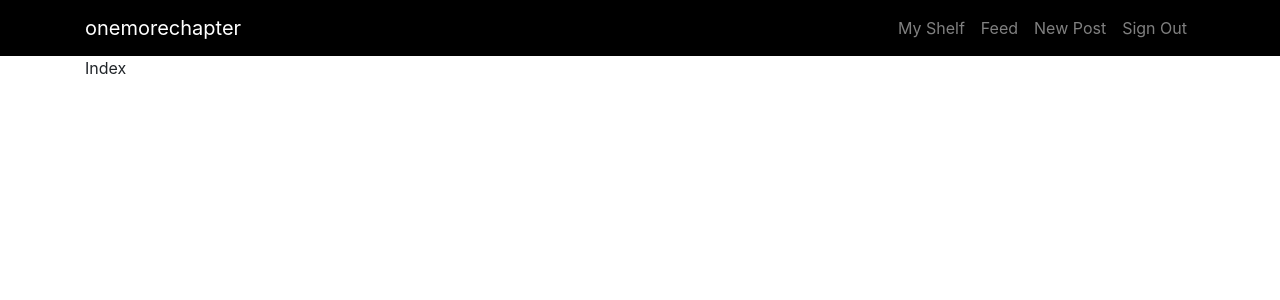
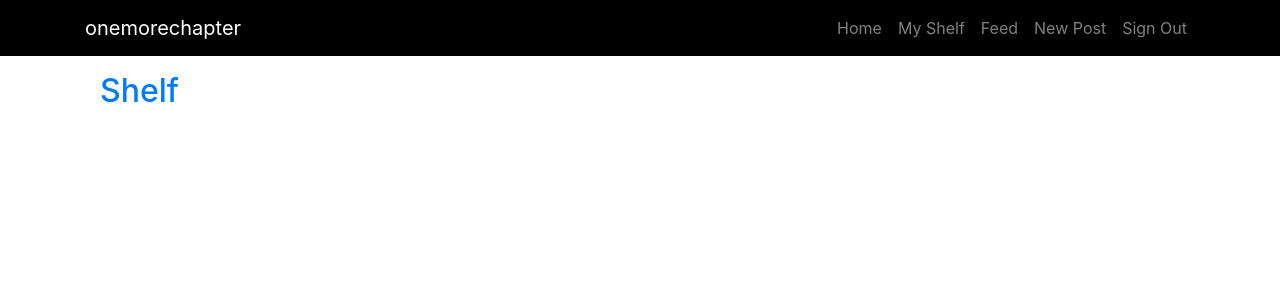
Before and after one commit to zoya-hammad/onemorechapter, a Django app: page /countyourpages/ in a window 1280 px wide. Shown: the top 300 px of the page. Run offline with Django 5.2, Linux system fonts and the light colour scheme; a user stored in the database is signed in; data comes from the database, SQL or seed files in the repository; both versions use the stored data as it was after the commit; some libraries are stand-ins or nearby versions.

Commit message:
Created shelf cards/links on homepage

```diff
--- a/books/templates/index.html
+++ b/books/templates/index.html
@@ -1,7 +1,36 @@
 {% extends "navbar.html" %}
 
 {% block body %}
-{% block title %}Index{% endblock %}
+    <style>
+        .card {
+            margin-bottom: 20px;
+            height : 280px;
+        }
+        .card-img-top {
+            height: 100%;
+            object-fit: contain;
+        }
 
+    </style>
 
+    <div class="container">
+        {% if user.is_authenticated %}
+            <h2 class="mt-3 mb-4"><a href="{% url 'books:my_shelf' username %}">Shelf</a></h2>
+
+            <div class="row">
+                {% for item in shelf_items %}
+                    <div class="col-md-3 mb-4">
+                        <div class="card">
+                            <img src="{{ item.book.image.url }}" class="card-img-top" alt="{{ item.book.title }}">
+                            <div class="card-body">
+                                <h5 class="card-title">{{ item.book.title }}</h5>
+                                <p class="card-text">{{ item.book.author }}</p>
+                                <a href="{% url 'books:book_page' item.book.title %}" class="btn btn-primary">View Details</a>
+                            </div>
+                        </div>
+                    </div>
+                {% endfor %}
+            </div>
+        {% endif %}
+    </div>
 {% endblock %}
--- a/books/templates/navbar.html
+++ b/books/templates/navbar.html
@@ -24,6 +24,9 @@
                 <ul class="navbar-nav ml-auto">
                     <!-- Links for Logged in User -->
                     {% if user.is_authenticated %}
+                        <li class="nav-item">
+                            <a class="nav-link" href="{% url 'books:index'%}">Home</a>
+                        </li>
                         <li class="nav-item">
                             <a class="nav-link" href="{% url 'books:my_shelf' username=user.username %}">My Shelf</a>
                         </li>
@@ -53,9 +56,5 @@
         {% block body %}{% endblock %}
     </div>
 
-    <!-- Bootstrap JS (optional) -->
-    <script src="https://code.jquery.com/jquery-3.5.1.slim.min.js"></script>
-    <script src="https://cdn.jsdelivr.net/npm/@popperjs/core@2.5.4/dist/umd/popper.min.js"></script>
-    <script src="https://stackpath.bootstrapcdn.com/bootstrap/4.5.2/js/bootstrap.min.js"></script>
 </body>
 </html>
--- a/books/views.py
+++ b/books/views.py
@@ -9,7 +9,13 @@
 
 # Create your views here.
 def index(request):
-    return render(request, 'index.html')
+    username = request.session.get('username')
+    shelf_items = Shelf.objects.filter(user__username=username)
+    return render(request, "index.html", {
+        'username': username,
+        'shelf_items':shelf_items
+        })
+
 
 def login_view(request):
     if request.method == "POST":
@@ -22,7 +28,8 @@
         # Check if authentication successful
         if user is not None:
             login(request,user)
-            return HttpResponseRedirect(reverse("index"))
+            request.session['username'] = username # storing username in current session
+            return HttpResponseRedirect(reverse("books:index"))
         else:
             return render(request, "login.html", {
                 "error_message": "Invalid username and/or password."
@@ -30,11 +37,9 @@
     else:
         return render(request, "login.html")
 
-
 def logout_view(request):
     logout(request)
-    return HttpResponseRedirect(reverse("index"))
-
+    return HttpResponseRedirect(reverse("books:index"))
 
 def register(request):
     if request.method == "POST":
@@ -65,7 +70,6 @@
         return HttpResponseRedirect(reverse("index"))
     else:
         return render(request, "register.html")
-
 
 def book_page(request, book_name):
     cleaned_book_name = book_name.lower().replace(' ', '')
@@ -113,7 +117,6 @@
 
         return redirect('books:book_page', book_name=book.clean_title())
 
-
 def my_shelf(request,username):
     shelf_items = Shelf.objects.filter(user__username=username)
     return render(request,'shelf.html',{
```
Also changed, not shown: db.sqlite3, posts/migrations/0005_alter_post_id.py (added).
